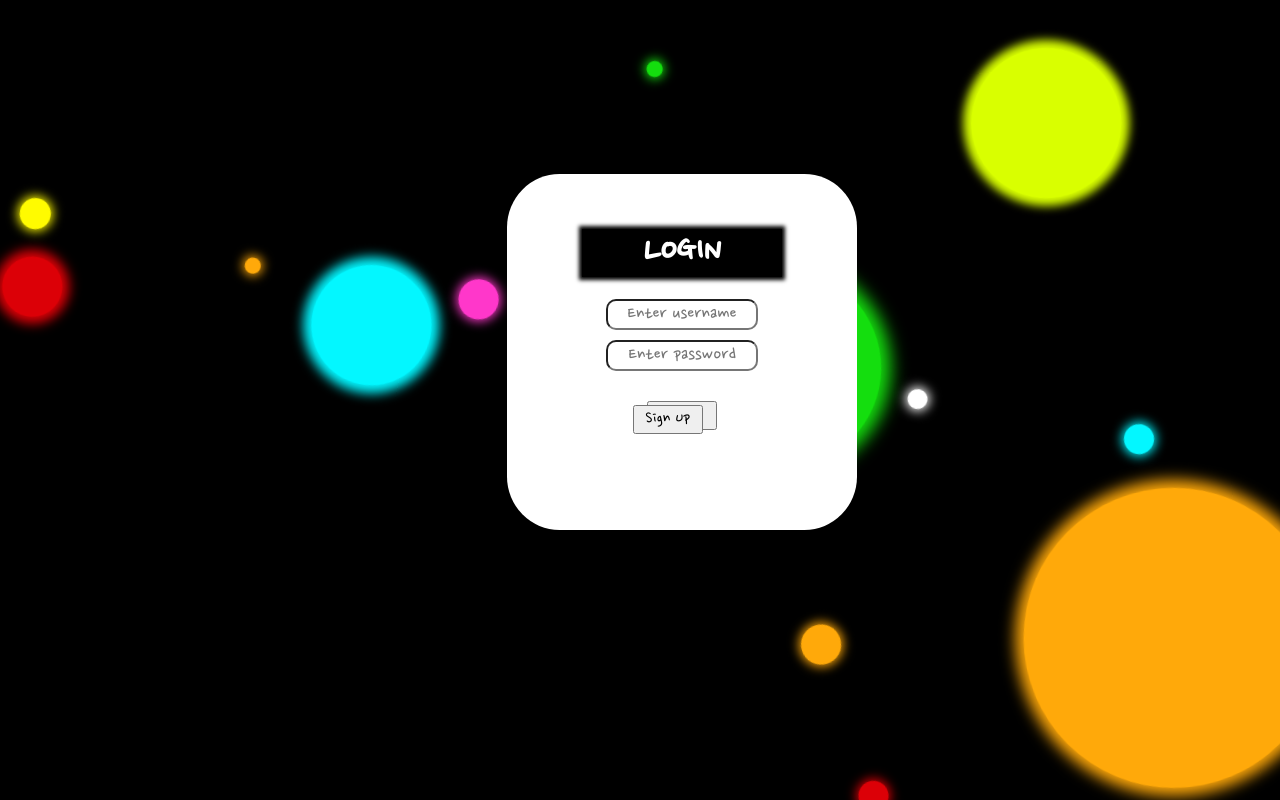
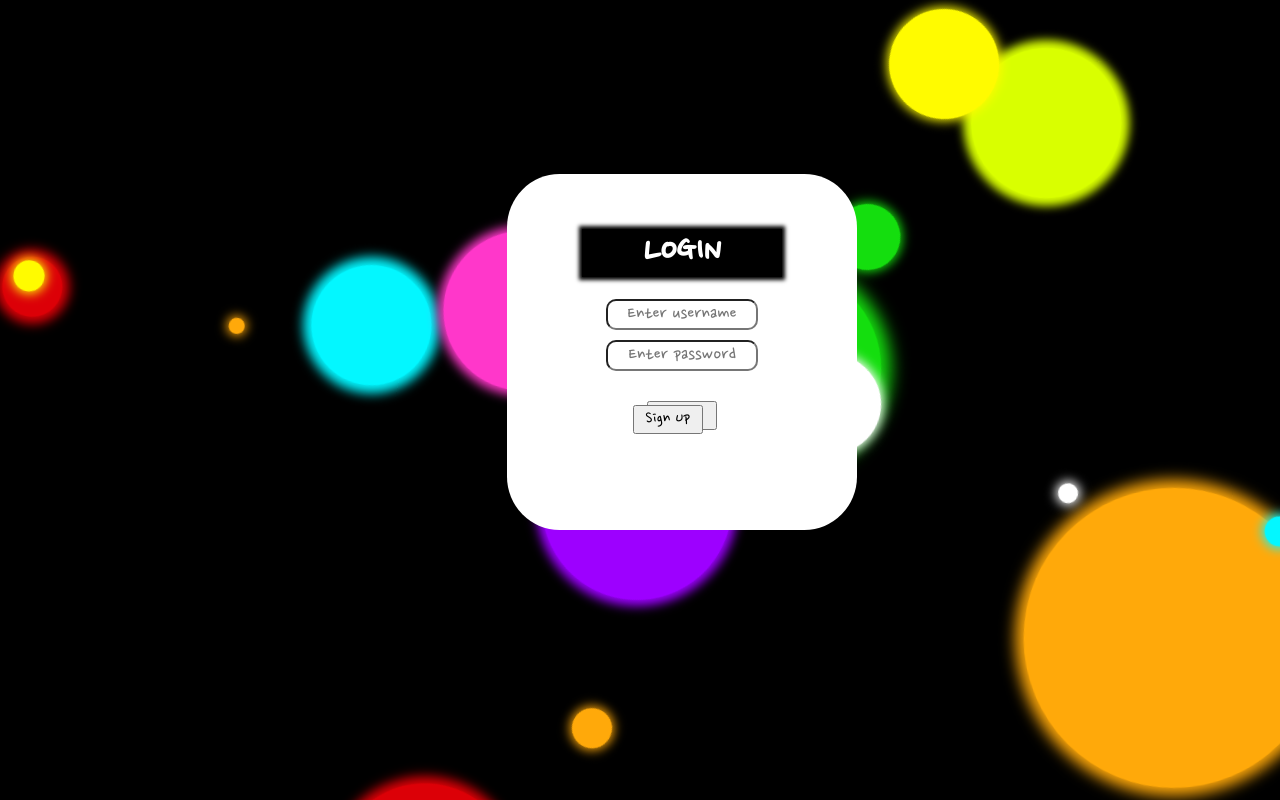
Before and after one commit to joki9448/to-do-list, a React (Create React App) app in the folder client/: page / in a window 1280 px wide. Built offline with nearby package versions, Linux system fonts and the light colour scheme; no server answers.

Commit message:
finished background animation for login page

```diff
--- a/client/src/App.css
+++ b/client/src/App.css
@@ -157,11 +157,11 @@ body {
   100% {box-shadow: 0px 0px 19px 5px #03F7FF;}
 }
 @keyframes glow-pnk {
-  0% {box-shadow: 0px 0px 11px 2px #ff37ca;}
-  25% {box-shadow: 0px 0px 13px 2.5px#ff37ca;}
-  50% {box-shadow: 0px 0px 15px 3px #ff37ca;}
-  75% {box-shadow: 0px 0px 17px 4px #ff37ca;}
-  100% {box-shadow: 0px 0px 19px 5px #ff37ca;}
+  0% {box-shadow: 0px 0px 11px 5px #ff37ca;}
+  25% {box-shadow: 0px 0px 13px 8px#ff37ca;}
+  50% {box-shadow: 0px 0px 15px 11px #ff37ca;}
+  75% {box-shadow: 0px 0px 17px 14px #ff37ca;}
+  100% {box-shadow: 0px 0px 19px 17px #ff37ca;}
 }
 @keyframes glow-orj {
   0% {box-shadow: 0px 0px 11px 2px #ffa90a;}
@@ -178,11 +178,11 @@ body {
   100% {box-shadow: 0px 0px 19px 5px #FFFB00;}
 }
 @keyframes glow-prp {
-  0% {box-shadow: 0px 0px 11px 2px #9d00ff}
-  25% {box-shadow: 0px 0px 13px 2.5px #9d00ff}
-  50% {box-shadow: 0px 0px 15px 3px #9d00ff}
-  75% {box-shadow: 0px 0px 17px 4px #9d00ff}
-  100% {box-shadow: 0px 0px 19px 5px #9d00ff}
+  0% {box-shadow: 0px 0px 11px 6px #9d00ff}
+  25% {box-shadow: 0px 0px 13px 8px #9d00ff}
+  50% {box-shadow: 0px 0px 15px 10px #9d00ff}
+  75% {box-shadow: 0px 0px 17px 12px #9d00ff}
+  100% {box-shadow: 0px 0px 19px 14px #9d00ff}
 }
 @keyframes glow-big-grn {
   0% {box-shadow: 0px 0px 12px 7px #14DE0E;}
@@ -224,9 +224,9 @@ body {
 .orb-colors {
   display: flex;
   position: fixed;
-  gap: 200px;
+  gap: 190px;
   margin-top: 24%;
-  margin-right: 9%;
+  margin-right: 7%;
   animation: spin 15s linear infinite;
   z-index: -1;
 }
@@ -236,8 +236,8 @@ body {
 }
 .orb-colors :nth-child(1) {
   background-color: #d9ff00;
-  height: 80px;
-  width: 80px;
+  height: 120px;
+  width: 120px;
   animation:1s ease-in-out infinite alternate glow-yel;
 }
 .orb-colors :nth-child(2) {
@@ -260,14 +260,14 @@ body {
 }
 .orb-colors :nth-child(5) {
   background-color: white;
-  height: 20px;
-  width: 20px;
+  height: 100px;
+  width: 100px;
   animation: 1s ease-in-out infinite alternate glow-wte;
 }
 .orb-colors :nth-child(6) {
   background-color: #ff37ca;
-  height: 40px;
-  width: 40px;
+  height: 160px;
+  width: 160px;
   animation: 1s ease-in-out infinite alternate glow-pnk;
 }
 .orb-colors :nth-child(7) {
@@ -290,10 +290,10 @@ body {
 .orbs-colors-2 {
   display: flex;
   position: fixed;
-  gap: 125px;
+  gap: 100px;
   margin-top: 21%;
-  margin-left: 13%;
-  animation: reverse-spin 10s linear infinite;
+  margin-left: 3%;
+  animation: reverse-spin 12s linear infinite;
   z-index: -1;
 }
 .orbs-colors-2 .orb {
@@ -308,20 +308,21 @@ body {
 }
 .orbs-colors-2 :nth-child(2) {
   background-color: white;
-  height: 33px;
-  width: 33px;
+  height: 20px;
+  width: 20px;
   animation: 1s ease-in-out infinite alternate glow-wte;
 }
 .orbs-colors-2 :nth-child(3) {
-  background-color: #14DE0E;
-  height: 16px;
-  width: 16px;
-  animation: 1s ease-in-out infinite alternate glow-grn;
+  background-color: #FFFB00;
+  height: 110px;
+  width: 110px;
+  animation: 1s ease-in-out infinite alternate glow-yel;
 }
 .orbs-colors-2 :nth-child(4) {
-  background-color: white;
-  height: 20px;
-  width: 20px;
+  background-color: #14DE0E;
+  height: 66px;
+  width: 66px;
+  animation: 1s ease-in-out infinite alternate glow-grn;
 }
 .orbs-colors-2 :nth-child(5) {
   background-color: white;
@@ -330,8 +331,8 @@ body {
 }
 .orbs-colors-2 :nth-child(6) {
   background-color: #9d00ff;
-  height: 31px;
-  width: 31px;
+  height: 190px;
+  width: 190px;
   animation: 1s ease-in-out infinite alternate glow-prp;
 }
 .orbs-colors-2 :nth-child(7) {
@@ -342,9 +343,9 @@ body {
 }
 .orbs-colors-2 :nth-child(8) {
   background-color: #DC0007;
-  height: 30px;
-  width: 30px;
-  animation: 1s ease-in-out infinite alternate glow-red;
+  height: 180px;
+  width: 180px;
+  animation: 1s ease-in-out infinite alternate glow-big-red;
 }
 
 /* BIG ORBS */
```
